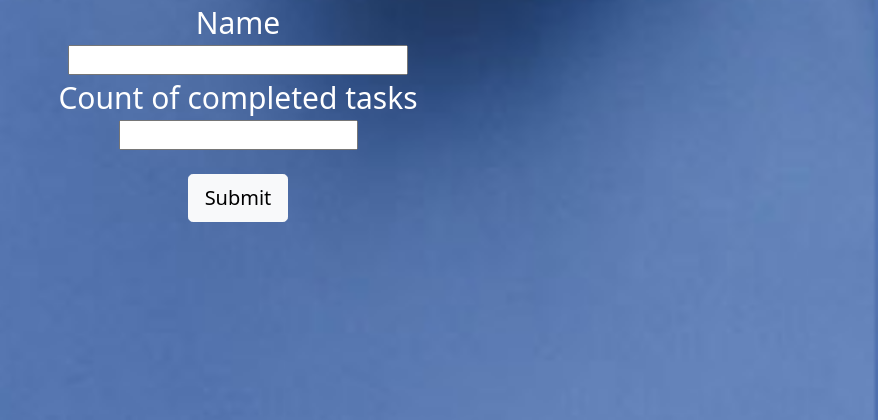
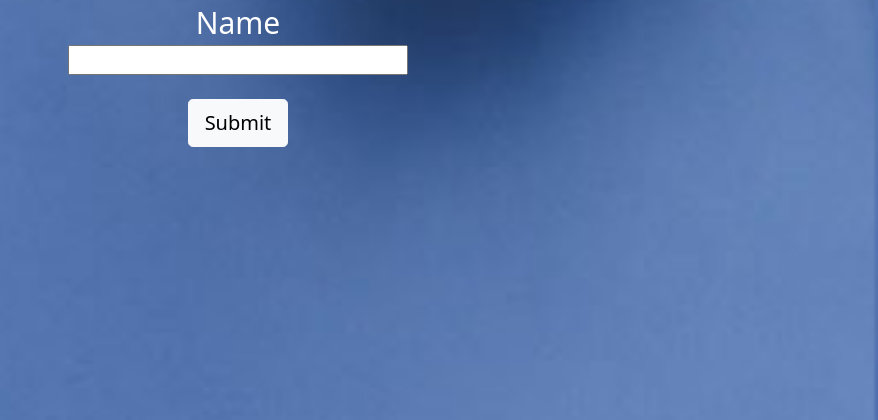
Before and after one commit to dima-yurchuk/project_web_flask, a Flask app: page /employee/create in a window 1280 px wide. Shown: the part 70-490 px from the top of the page, without its empty margins (402-1280 px from the left). Run offline with Flask 2, Linux system fonts and the light colour scheme; some libraries are stand-ins or nearby versions.

Commit message:
lab6 fixing bags

```diff
--- a/app/templates/base.html
+++ b/app/templates/base.html
@@ -32,7 +32,6 @@
           {%else%}
           <a class="nav-link active"  href="/login" style="font-size:25px;">Login</a>
           {%endif%}
-
 <!--          {%for elem in menu%}-->
 <!--          <a class="nav-link active"  href="{{menu[elem]}}" style="font-size:25px;">{{elem}}</a>-->
 <!--          {% endfor %}-->
--- a/app/templates/employee_create.html
+++ b/app/templates/employee_create.html
@@ -7,7 +7,6 @@
       <form method="POST" action="{{ url_for('employee_create') }}">
                   {{form.csrf_token}}
                   {{ render_field(form.name) }}
-                  {{ render_field(form.count_of_completed_tasks) }}
           <br>
           {{ form.submit(class="btn btn-light btn-lg") }}
       </form>
--- a/app/templates/employee_show.html
+++ b/app/templates/employee_show.html
@@ -27,6 +27,11 @@
       </td>
       <td class="table_form">{{employee.count_of_completed_tasks}}</td>
       <td class="table_form">{{tasks.count()-employee.count_of_completed_tasks}}</td>
+<!--      {%if tasks.count() != 0%}-->
+<!--      <td class="table_form">{{tasks.count()-employee.count_of_completed_tasks}}</td>-->
+<!--      {%else%}-->
+<!--       <td class="table_form">0</td>-->
+<!--      {%endif%}-->
   </tr>
   </tbody>
 </table>
--- a/app/templates/employee_update.html
+++ b/app/templates/employee_update.html
@@ -7,7 +7,6 @@
       <form method="POST">
                   {{form.csrf_token}}
                   {{ render_field(form.name) }}
-                  {{ render_field(form.count_of_completed_tasks) }}
           <br>
           {{ form.submit(class="btn btn-light btn-lg") }}
       </form>
--- a/app/view.py
+++ b/app/view.py
@@ -84,6 +84,17 @@ def category():
 @app.route('/employee', methods=["GET", "POST"])
 def employee():
     employers = Employee.query.all()
+    for empl in employers:
+        tasks = db.session.query(Task).filter(Task.employee_backref.contains(empl))
+        count_completed_task = 0
+        for task in tasks:
+            if task.is_done:
+                count_completed_task += 1
+        try:
+            empl.count_of_completd_task = count_completed_task
+            db.session.commit()
+        except:
+            pass
     return render_template('employers.html', title='Список категорій', menu=menu,  employers=employers)
 
 
@@ -144,8 +155,7 @@ def employee_create():
     form = EmployeeCreate()
     if form.validate_on_submit():
         name = form.name.data
-        count_of_completed_tasks = form.count_of_completed_tasks.data
-        employee = Employee(name=name, count_of_completed_tasks=count_of_completed_tasks)
+        employee = Employee(name=name, count_of_completed_tasks=0)
         print(employee)
         try:
             db.session.add(employee)
@@ -178,8 +188,17 @@ def employee_show(id):
     employee = Employee.query.get_or_404(id)
     # tasks = db.session.query(Task).filter(Task.employee_backref.contains(employee)).all()
     tasks = db.session.query(Task).filter(Task.employee_backref.contains(employee))
+    count_completed_task = 0
+    for task in tasks:
+        if task.is_done:
+            count_completed_task+=1
+    try:
+        employee.count_of_completed_tasks = count_completed_task
+        db.session.commit()
+    except:
+        pass
     print(tasks)
-    return render_template('employee_show.html', menu=menu, employee=employee, tasks=tasks, len_tasks=db.session.query(Task).filter(Task.employee_backref.contains(employee)).count())
+    return render_template('employee_show.html', menu=menu, employee=employee, tasks=tasks)
 
 @app.route('/task/<int:id>/update', methods=["GET", "POST"])
 def task_update(id):
@@ -250,13 +269,11 @@ def employee_update(id):
 
     if request.method == 'GET': # якщо ми відкрили сторнку для редагування, записуємо у поля форми значення з БД
         form.name.data = employee.name
-        form.count_of_completed_tasks.data = employee.count_of_completed_tasks
         return render_template('employee_update.html', title='Employee Update', form=form, menu=menu)
 
     else: # інакше якщо ми змінили дані і натиснули кнопку
         if form.validate_on_submit() or request.method=='POST':
             employee.name = form.name.data
-            employee.count_of_completed_tasks = form.count_of_completed_tasks.data
             try:
                 db.session.commit()
                 flash('Employee seccessfully updated', 'info')
```
Also changed, not shown: form.db.
